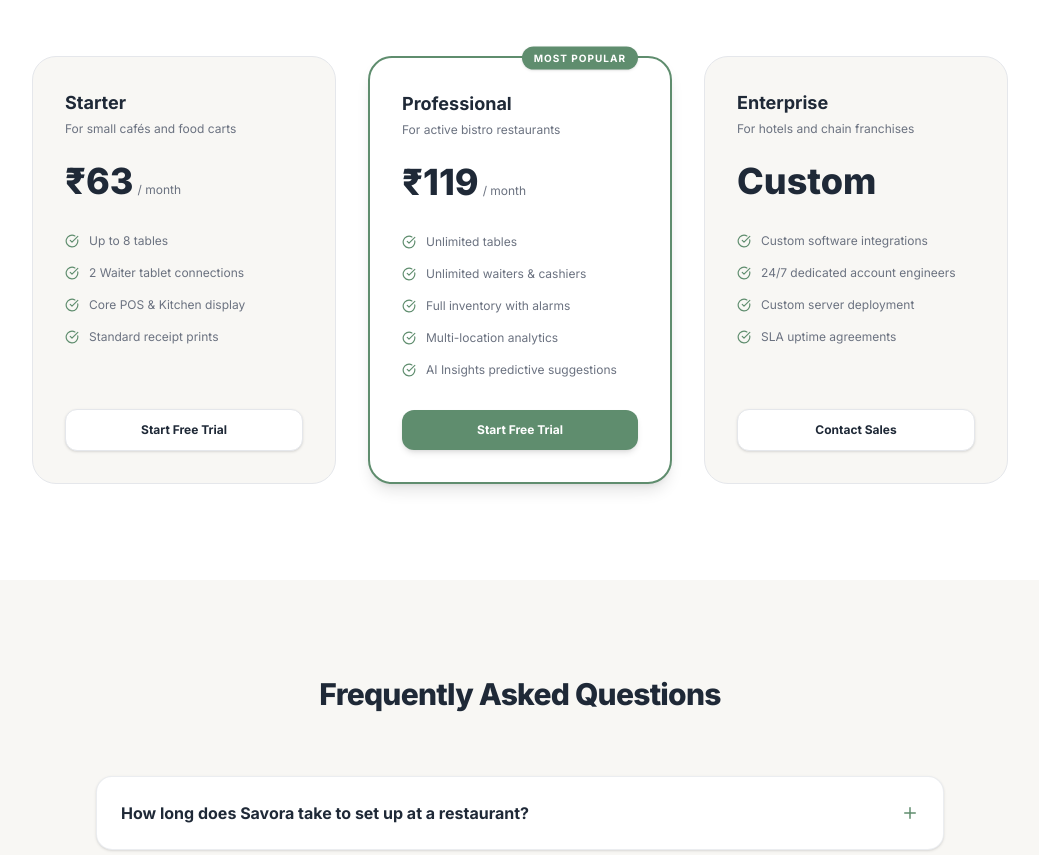
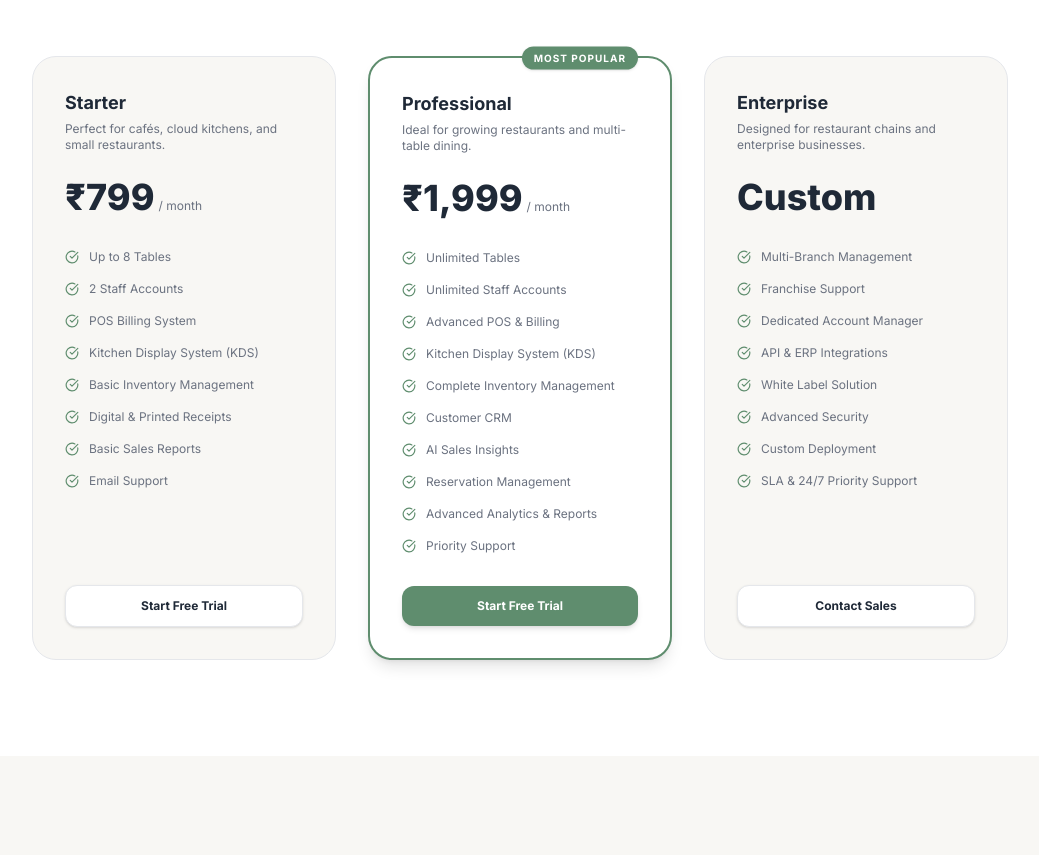
Before and after one commit to likhi-lipi/Savora, a React (Vite) app: page / in a window 1280 px wide. Shown: the part 2880-3735 px from the top of the page, without its empty margins (120-1159 px from the left). Built offline with nearby package versions, Linux system fonts and the light colour scheme; no server answers.

Commit message:
feat: update landing page with realistic Indian SaaS pricing plans

```diff
--- a/src/pages/Landing.tsx
+++ b/src/pages/Landing.tsx
@@ -268,16 +268,20 @@ export const Landing: React.FC = () => {
             <div className="bg-[#F8F7F4] dark:bg-[#111311] p-8 rounded-3xl border border-border-custom flex flex-col justify-between">
               <div>
                 <h3 className="font-bold text-lg text-text-primary">Starter</h3>
-                <p className="text-text-muted text-xs mt-1">For small cafés and food carts</p>
+                <p className="text-text-muted text-xs mt-1">Perfect for cafés, cloud kitchens, and small restaurants.</p>
                 <div className="mt-6 flex items-baseline gap-1">
-                  <span className="text-4xl font-extrabold text-text-primary">₹{isAnnual ? '63' : '79'}</span>
+                  <span className="text-4xl font-extrabold text-text-primary">₹{isAnnual ? '799' : '999'}</span>
                   <span className="text-text-muted text-xs">/ month</span>
                 </div>
                 <ul className="mt-8 space-y-4 text-xs text-text-muted">
-                  <li className="flex items-center gap-2.5"><CheckCircle size={14} className="text-primary" /> Up to 8 tables</li>
-                  <li className="flex items-center gap-2.5"><CheckCircle size={14} className="text-primary" /> 2 Waiter tablet connections</li>
-                  <li className="flex items-center gap-2.5"><CheckCircle size={14} className="text-primary" /> Core POS & Kitchen display</li>
-                  <li className="flex items-center gap-2.5"><CheckCircle size={14} className="text-primary" /> Standard receipt prints</li>
+                  <li className="flex items-center gap-2.5"><CheckCircle size={14} className="text-primary" /> Up to 8 Tables</li>
+                  <li className="flex items-center gap-2.5"><CheckCircle size={14} className="text-primary" /> 2 Staff Accounts</li>
+                  <li className="flex items-center gap-2.5"><CheckCircle size={14} className="text-primary" /> POS Billing System</li>
+                  <li className="flex items-center gap-2.5"><CheckCircle size={14} className="text-primary" /> Kitchen Display System (KDS)</li>
+                  <li className="flex items-center gap-2.5"><CheckCircle size={14} className="text-primary" /> Basic Inventory Management</li>
+                  <li className="flex items-center gap-2.5"><CheckCircle size={14} className="text-primary" /> Digital & Printed Receipts</li>
+                  <li className="flex items-center gap-2.5"><CheckCircle size={14} className="text-primary" /> Basic Sales Reports</li>
+                  <li className="flex items-center gap-2.5"><CheckCircle size={14} className="text-primary" /> Email Support</li>
                 </ul>
               </div>
               <Link to="/login" className="mt-8 w-full bg-white dark:bg-[#1A1D1A] hover:bg-[#EEF2EC] text-text-primary border border-border-custom py-3 rounded-xl text-center text-xs font-bold shadow-sm transition-all">
@@ -292,17 +296,22 @@ export const Landing: React.FC = () => {
               </div>
               <div>
                 <h3 className="font-bold text-lg text-text-primary">Professional</h3>
-                <p className="text-text-muted text-xs mt-1">For active bistro restaurants</p>
+                <p className="text-text-muted text-xs mt-1">Ideal for growing restaurants and multi-table dining.</p>
                 <div className="mt-6 flex items-baseline gap-1">
-                  <span className="text-4xl font-extrabold text-text-primary">₹{isAnnual ? '119' : '149'}</span>
+                  <span className="text-4xl font-extrabold text-text-primary">₹{isAnnual ? '1,999' : '2,499'}</span>
                   <span className="text-text-muted text-xs">/ month</span>
                 </div>
                 <ul className="mt-8 space-y-4 text-xs text-text-muted">
-                  <li className="flex items-center gap-2.5"><CheckCircle size={14} className="text-primary" /> Unlimited tables</li>
-                  <li className="flex items-center gap-2.5"><CheckCircle size={14} className="text-primary" /> Unlimited waiters & cashiers</li>
-                  <li className="flex items-center gap-2.5"><CheckCircle size={14} className="text-primary" /> Full inventory with alarms</li>
-                  <li className="flex items-center gap-2.5"><CheckCircle size={14} className="text-primary" /> Multi-location analytics</li>
-                  <li className="flex items-center gap-2.5"><CheckCircle size={14} className="text-primary" /> AI Insights predictive suggestions</li>
+                  <li className="flex items-center gap-2.5"><CheckCircle size={14} className="text-primary" /> Unlimited Tables</li>
+                  <li className="flex items-center gap-2.5"><CheckCircle size={14} className="text-primary" /> Unlimited Staff Accounts</li>
+                  <li className="flex items-center gap-2.5"><CheckCircle size={14} className="text-primary" /> Advanced POS & Billing</li>
+                  <li className="flex items-center gap-2.5"><CheckCircle size={14} className="text-primary" /> Kitchen Display System (KDS)</li>
+                  <li className="flex items-center gap-2.5"><CheckCircle size={14} className="text-primary" /> Complete Inventory Management</li>
+                  <li className="flex items-center gap-2.5"><CheckCircle size={14} className="text-primary" /> Customer CRM</li>
+                  <li className="flex items-center gap-2.5"><CheckCircle size={14} className="text-primary" /> AI Sales Insights</li>
+                  <li className="flex items-center gap-2.5"><CheckCircle size={14} className="text-primary" /> Reservation Management</li>
+                  <li className="flex items-center gap-2.5"><CheckCircle size={14} className="text-primary" /> Advanced Analytics & Reports</li>
+                  <li className="flex items-center gap-2.5"><CheckCircle size={14} className="text-primary" /> Priority Support</li>
                 </ul>
               </div>
               <Link to="/login" className="mt-8 w-full bg-primary hover:bg-primary/95 text-white py-3 rounded-xl text-center text-xs font-bold shadow-md transition-all">
@@ -314,15 +323,19 @@ export const Landing: React.FC = () => {
             <div className="bg-[#F8F7F4] dark:bg-[#111311] p-8 rounded-3xl border border-border-custom flex flex-col justify-between">
               <div>
                 <h3 className="font-bold text-lg text-text-primary">Enterprise</h3>
-                <p className="text-text-muted text-xs mt-1">For hotels and chain franchises</p>
+                <p className="text-text-muted text-xs mt-1">Designed for restaurant chains and enterprise businesses.</p>
                 <div className="mt-6 flex items-baseline gap-1">
                   <span className="text-4xl font-extrabold text-text-primary">Custom</span>
                 </div>
                 <ul className="mt-8 space-y-4 text-xs text-text-muted">
-                  <li className="flex items-center gap-2.5"><CheckCircle size={14} className="text-primary" /> Custom software integrations</li>
-                  <li className="flex items-center gap-2.5"><CheckCircle size={14} className="text-primary" /> 24/7 dedicated account engineers</li>
-                  <li className="flex items-center gap-2.5"><CheckCircle size={14} className="text-primary" /> Custom server deployment</li>
-                  <li className="flex items-center gap-2.5"><CheckCircle size={14} className="text-primary" /> SLA uptime agreements</li>
+                  <li className="flex items-center gap-2.5"><CheckCircle size={14} className="text-primary" /> Multi-Branch Management</li>
+                  <li className="flex items-center gap-2.5"><CheckCircle size={14} className="text-primary" /> Franchise Support</li>
+                  <li className="flex items-center gap-2.5"><CheckCircle size={14} className="text-primary" /> Dedicated Account Manager</li>
+                  <li className="flex items-center gap-2.5"><CheckCircle size={14} className="text-primary" /> API & ERP Integrations</li>
+                  <li className="flex items-center gap-2.5"><CheckCircle size={14} className="text-primary" /> White Label Solution</li>
+                  <li className="flex items-center gap-2.5"><CheckCircle size={14} className="text-primary" /> Advanced Security</li>
+                  <li className="flex items-center gap-2.5"><CheckCircle size={14} className="text-primary" /> Custom Deployment</li>
+                  <li className="flex items-center gap-2.5"><CheckCircle size={14} className="text-primary" /> SLA & 24/7 Priority Support</li>
                 </ul>
               </div>
               <Link to="/login" className="mt-8 w-full bg-white dark:bg-[#1A1D1A] hover:bg-[#EEF2EC] text-text-primary border border-border-custom py-3 rounded-xl text-center text-xs font-bold shadow-sm transition-all">
```
